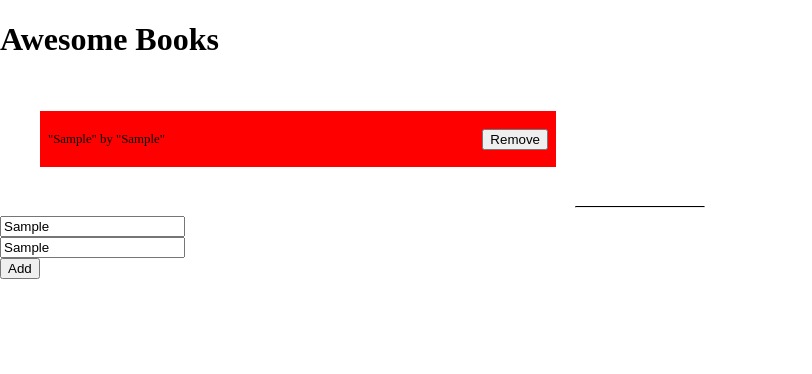
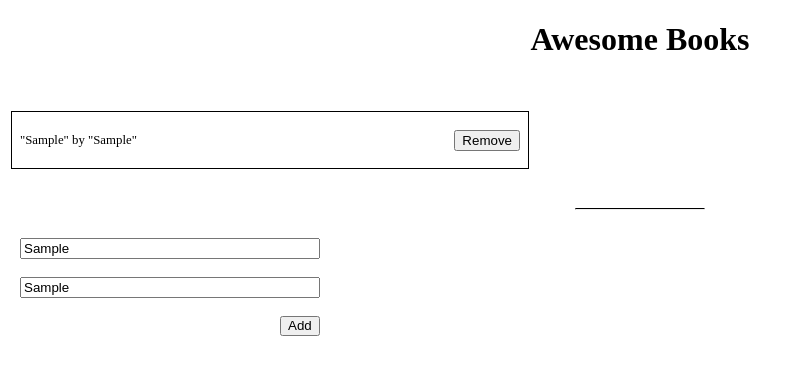
Before and after one commit to katarighe/awesome-books, a website: page index.html in a window 1280 px wide. Both pictures are taken after typing "Sample", "Sample" into the empty fields and a click on the button "Add". Shown: the whole page, without its empty margins (0-812 px from the left). Drawn offline with Linux system fonts and the light colour scheme.

Commit message:
Fix the styling of the forms

```diff
--- a/style.css
+++ b/style.css
@@ -20,20 +20,46 @@ hr {
   align-items: center;
 }
 
+.heading {
+  text-align: center;
+}
+
 .booklist {
   display: flex;
-  background-color: red;
   justify-content: space-between;
   align-items: center;
   padding: 8px;
   font-size: 0.8rem;
   margin: 15px 0;
   width: 500px;
+  border: 1px solid black;
+}
 
+.container-home {
+  display: flex;
+  flex-direction: column;
+  align-items: center;
+  justify-content: center;
 }
 
 .container {
   display: flex;
+  width: 500px;
+  align-items: center;
+  justify-content: center;
+}
 
-  width: 500px;
+.form {
+  display: flex;
+  flex-direction: column;
+  padding: 20px;
+  width: 300px;
 }
+
+.btn-submit {
+  display: flex;
+  align-items: last baseline;
+  width: 40px;
+  height: 20px;
+  margin-left: 260px;
+}
```
